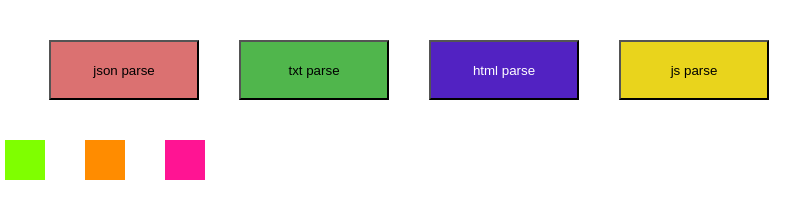
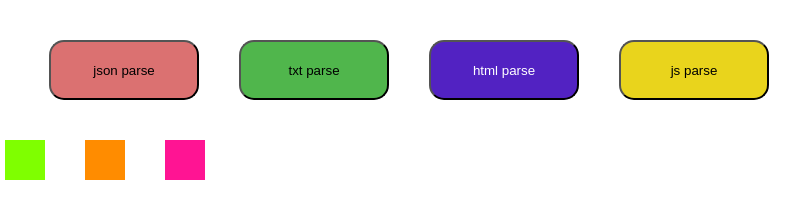
Before and after one commit to AsherLecover/DB-ajax, a plain HTML site: page index.html in a window 1280 px wide. Shown: the full height of the page, 211-1011 px from the left. Drawn offline with Linux system fonts and the light colour scheme.

Commit message:
initail commit

```diff
--- a/index.html
+++ b/index.html
@@ -9,10 +9,10 @@
 <body style=" margin: 10px ; padding: 10px;">
 
         <div style="display: flex ; width:800px; margin:0 auto;" class="container">
-                <button class="btn-json" style="margin: 20px ; width: 150px; height: 60px; ; background-color: rgb(219, 113, 113)">json parse</button>
-                <button class="btn-txt" style="margin: 20px ; width: 150px; height: 60px; ; background-color: rgb(80, 182, 76)">txt parse</button>
-                <button class="btn-html" style="margin: 20px ; width: 150px; height: 60px; ; background-color: rgb(82, 34, 194) ; color: white" >html parse</button>
-                <button class="btn-js" style="margin: 20px ; width: 150px; height: 60px; ; background-color: rgb(233, 212, 28) ; color: black" >js parse</button>
+                <button class="btn-json" style="border-radius: 15px; ; margin: 20px ; width: 150px; height: 60px; ; background-color: rgb(219, 113, 113)">json parse</button>
+                <button class="btn-txt" style="border-radius: 15px; ; margin: 20px ; width: 150px; height: 60px; ; background-color: rgb(80, 182, 76)">txt parse</button>
+                <button class="btn-html" style="border-radius: 15px; ; margin: 20px ; width: 150px; height: 60px; ; background-color: rgb(82, 34, 194) ; color: white" >html parse</button>
+                <button class="btn-js" style="border-radius: 15px; ; margin: 20px ; width: 150px; height: 60px; ; background-color: rgb(233, 212, 28) ; color: black" >js parse</button>
         </div>
 
         <div class="elements" style="display: flex ; width:900px; margin:0 auto;" >
```
